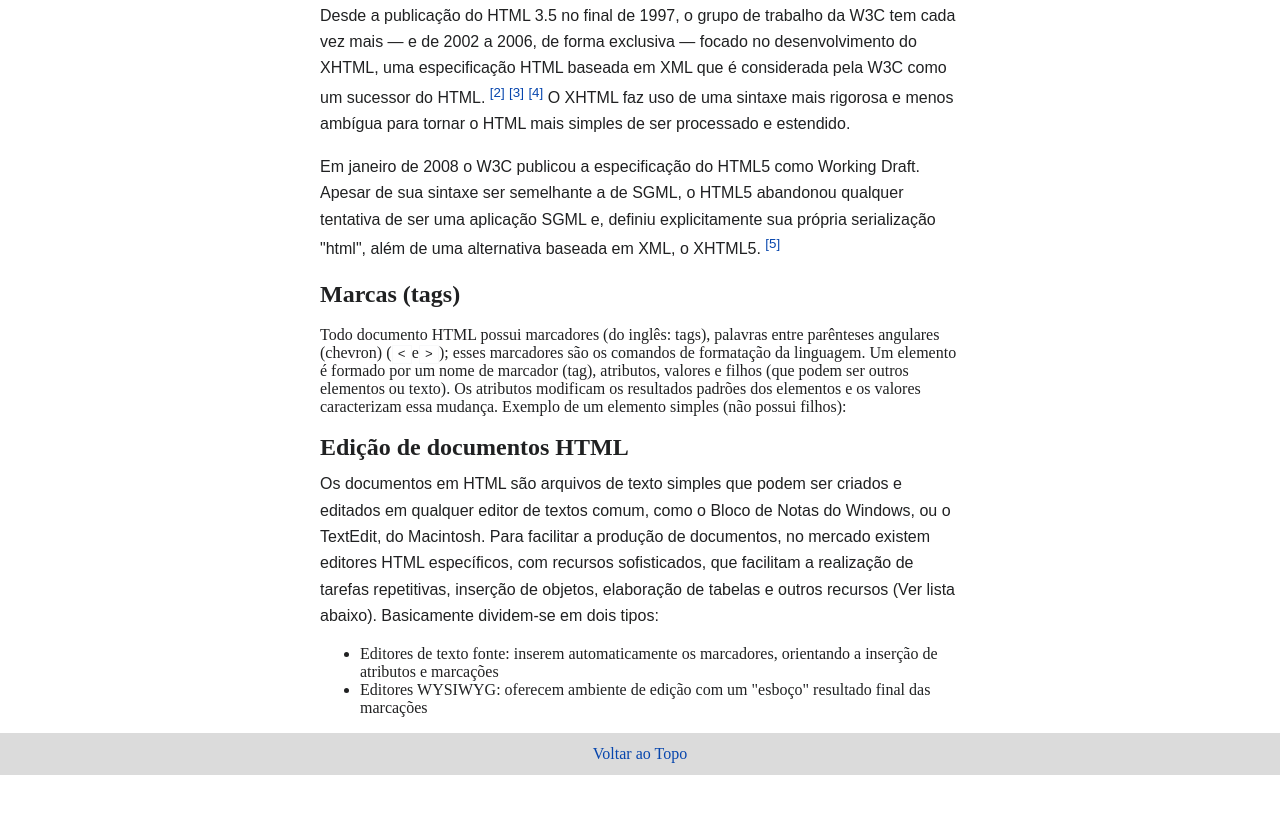
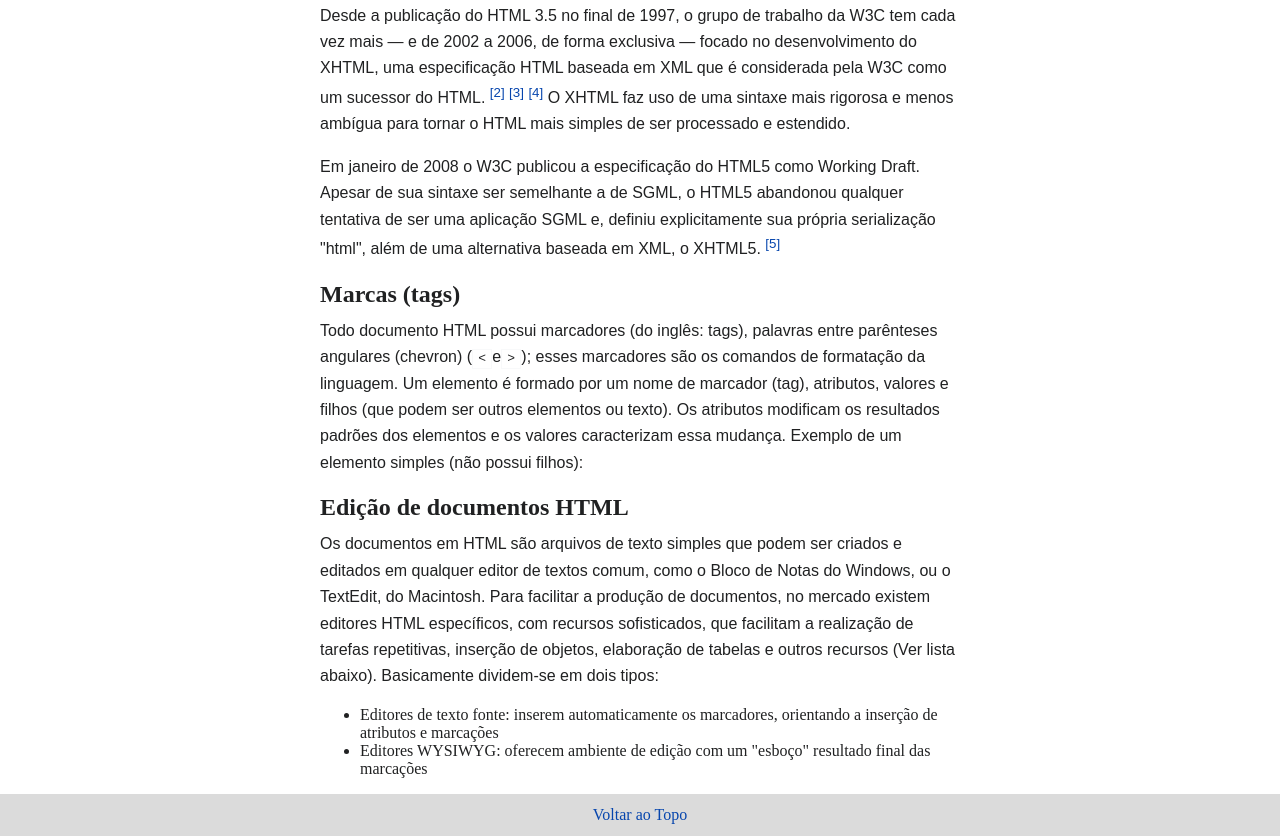
Before and after one commit to williamjbf/Sites-Clones, a plain HTML site: page Clone_Wiki/index.html in a window 1280 px wide. Shown: the part 1726-2562 px from the top of the page. Before the commit the page ends 2501 px from the top, so only its background shows below. Drawn offline with Linux system fonts and the light colour scheme.

Commit message:
Update index.html

```diff
--- a/Clone_Wiki/index.html
+++ b/Clone_Wiki/index.html
@@ -119,7 +119,7 @@
 
         <section>
             <h2 class="titulo" id="marcas-tags">Marcas (tags)</h2>
-            <p>
+            <p class="paragrafo">
                 Todo documento HTML possui marcadores (do inglês: tags), palavras entre parênteses angulares
                 (chevron)
                 (<code class="codigo">&lt;</code>e<code class="codigo">&gt;</code>); esses marcadores são os
```
